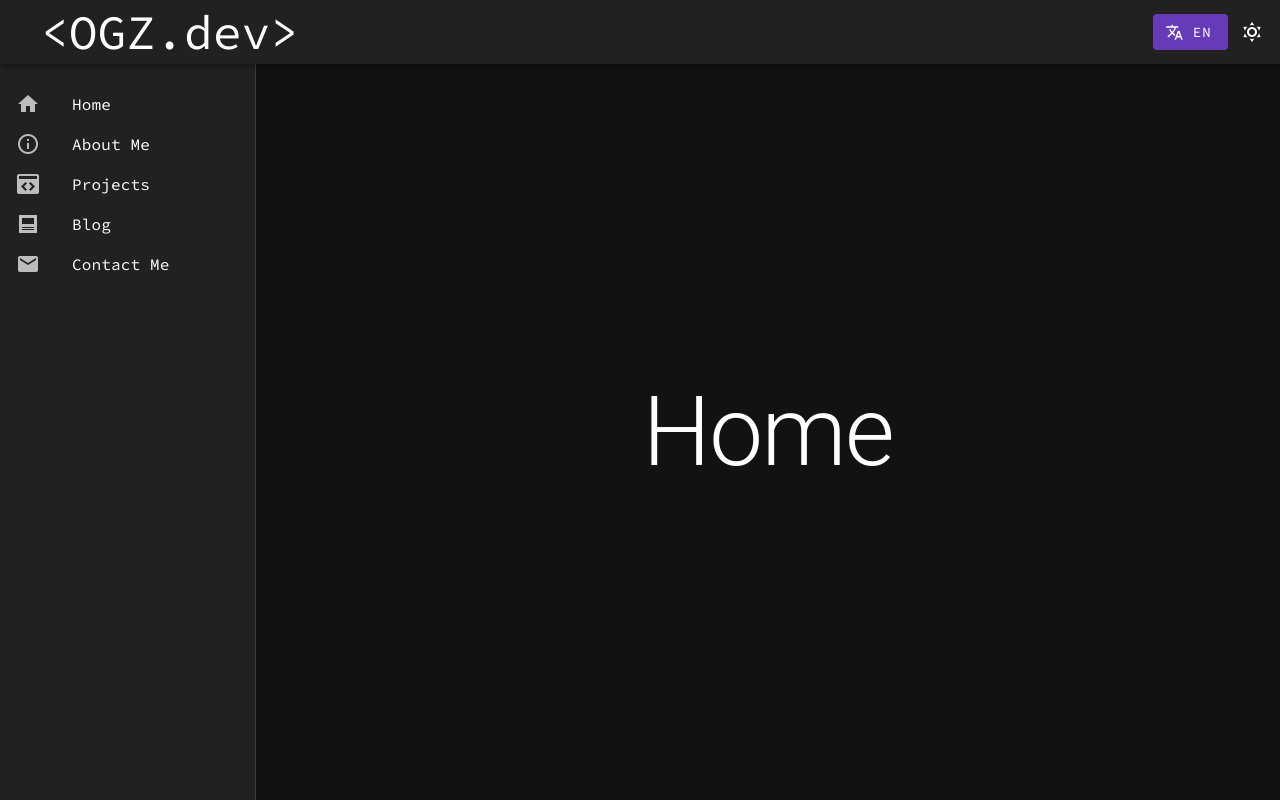
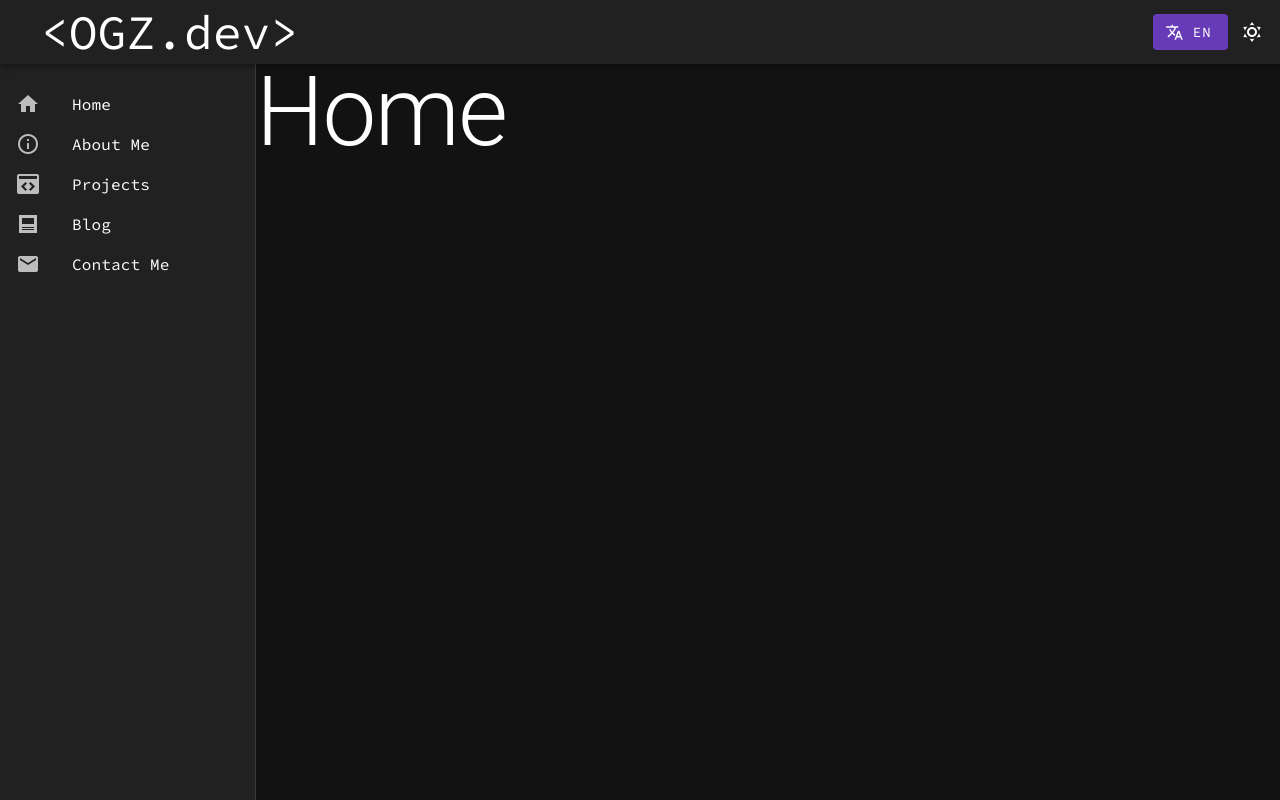
Before and after one commit to Kryptonite19/Vuetify-Scaffold-Portfolio, a Vue app: page / in a window 1280 px wide. Built offline with nearby package versions, Linux system fonts and the light colour scheme.

Commit message:
Deleted redundant code

```diff
--- a/src/App.vue
+++ b/src/App.vue
@@ -1,8 +1,8 @@
 <template>
   <v-app class="custom-font">
-    <v-layout class="full-height">
+    <v-layout>
       <app-bar />
-      <v-main class="d-flex align-center justify-center" style="min-height: 300px">
+      <v-main>
         <router-view />
       </v-main>
     </v-layout>
@@ -14,7 +14,5 @@ import AppBar from './components/AppBar.vue'
 import { RouterView } from 'vue-router'
 </script>
 <style lang="scss" scoped>
-// Import your SCSS file that includes the Source Code Pro font
-@import "./styles/settings.scss";
-
+@import './styles/settings.scss';
 </style>
```
